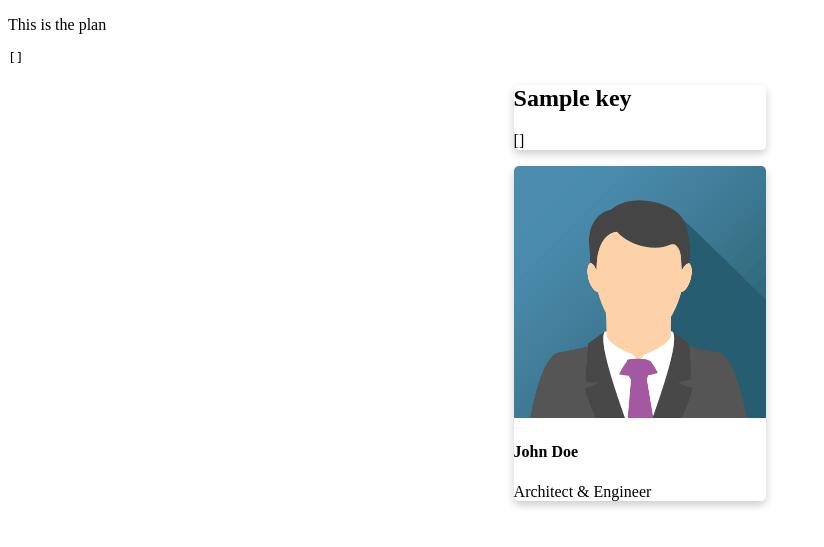
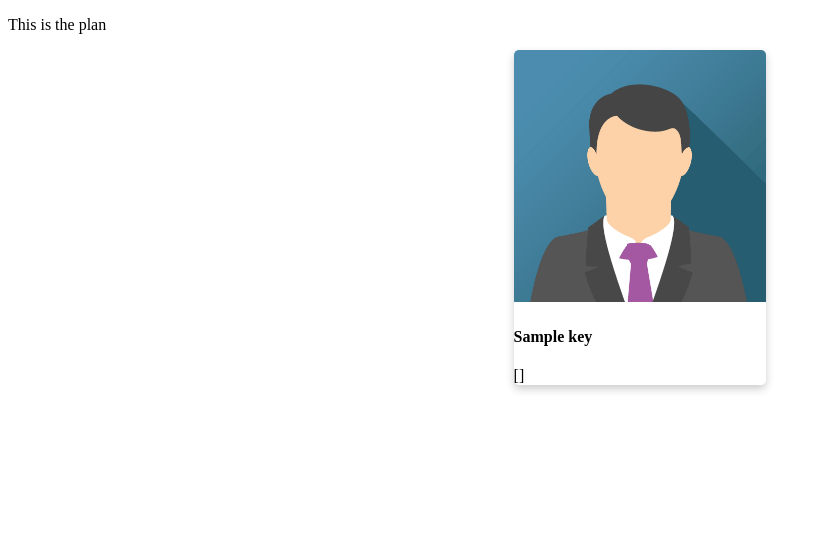
Before and after one commit to LiSiruiRay/AIAgent, a Flask app: template templates/plan_card.html in a window 1280 px wide. Shown: the top 547 px of the page, without its empty margins (0-824 px from the left). Run offline with Flask 2, Linux system fonts and the light colour scheme; the template is opened without the code that fills it: most values are stand-ins (such as "Sample title", 1, 10 or a date in 2020).

Commit message:
before merge with new html and css

```diff
--- a/app.py
+++ b/app.py
@@ -123,7 +123,7 @@ def index():
         d_serialzed = json.dumps(all_plans)
         print(type(d_serialzed))
         d_jsonified = jsonify(all_plans)
-        return render_template("plan_card.html", jsonData=all_plans)
+        return render_template("plan_card.html", data=all_plans)
         # return jsonify(all_plans)
 
     # result = request.args.get("result")
--- a/templates/plan_card.html
+++ b/templates/plan_card.html
@@ -8,23 +8,20 @@
 
 <body>
   <p>This is the plan</p>
-<pre>{{ jsonData | tojson | safe }}</pre>
+{#<pre>{{ jsonData | tojson | safe }}</pre>#}
 
   <div class="card-container">
-      {% for key, value in data.items() %}
-        <div class="card">
-          <h2>{{ key }}</h2>
-          <p>{{ value }}</p>
-        </div>
-      {% endfor %}
+  {% for key, value in data.items() %}
+    <div class="card">
+        <img src="{{ url_for('static', filename='img_avatar.png') }}" alt="Avatar" style="width:100%">
+        <h4><b>{{ key }}</b></h4>
+        <script>
+            var jsonString = JSON.stringify({{ value|tojson }});
+            document.write(jsonString);
+        </script>
+    </div>
+  {% endfor %}
+</div>
     </div>
 
-<div class="card">
-  <img src="{{ url_for('static', filename='img_avatar.png') }}"" alt="Avatar" style="width:100%">
-{#    <img src="{{ url_for('static', filename='dog.png') }}" class="icon" />#}
-  <div class="container">
-    <h4><b>John Doe</b></h4>
-    <p>Architect & Engineer</p>
-  </div>
-</div>
 </body>
```
